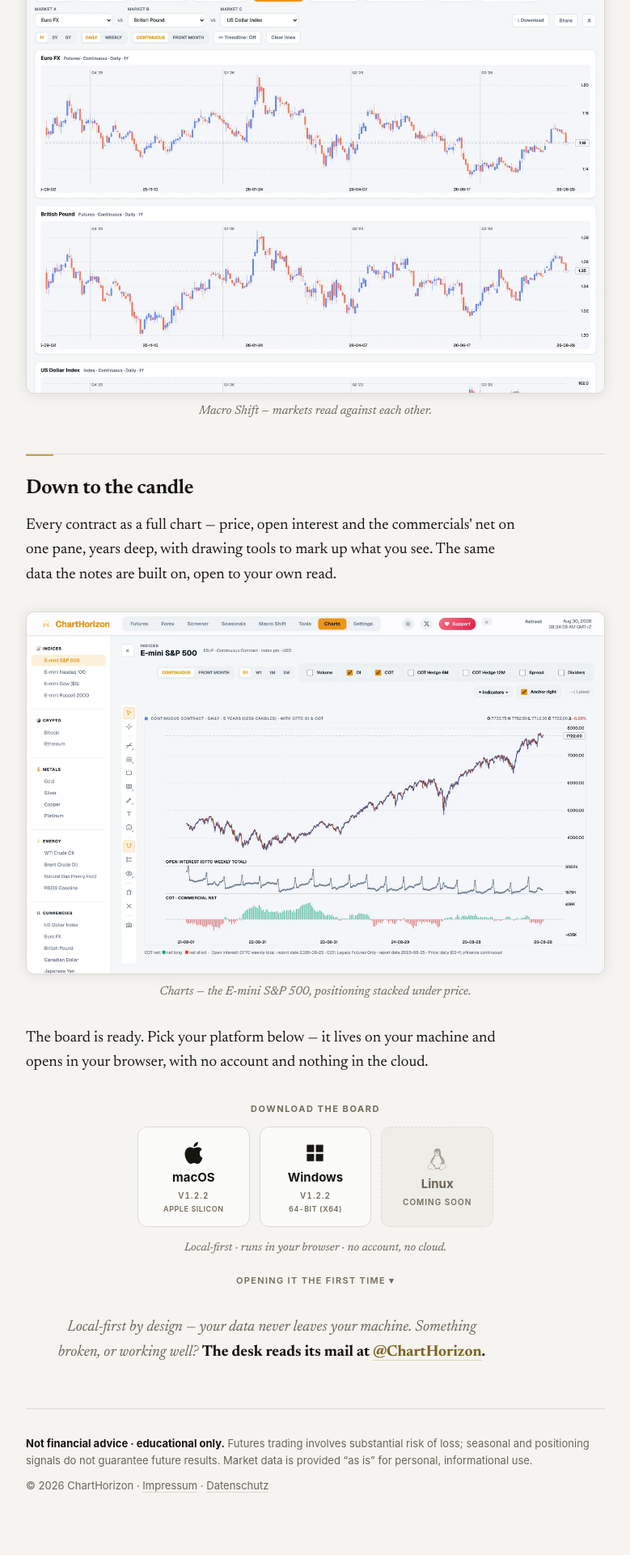
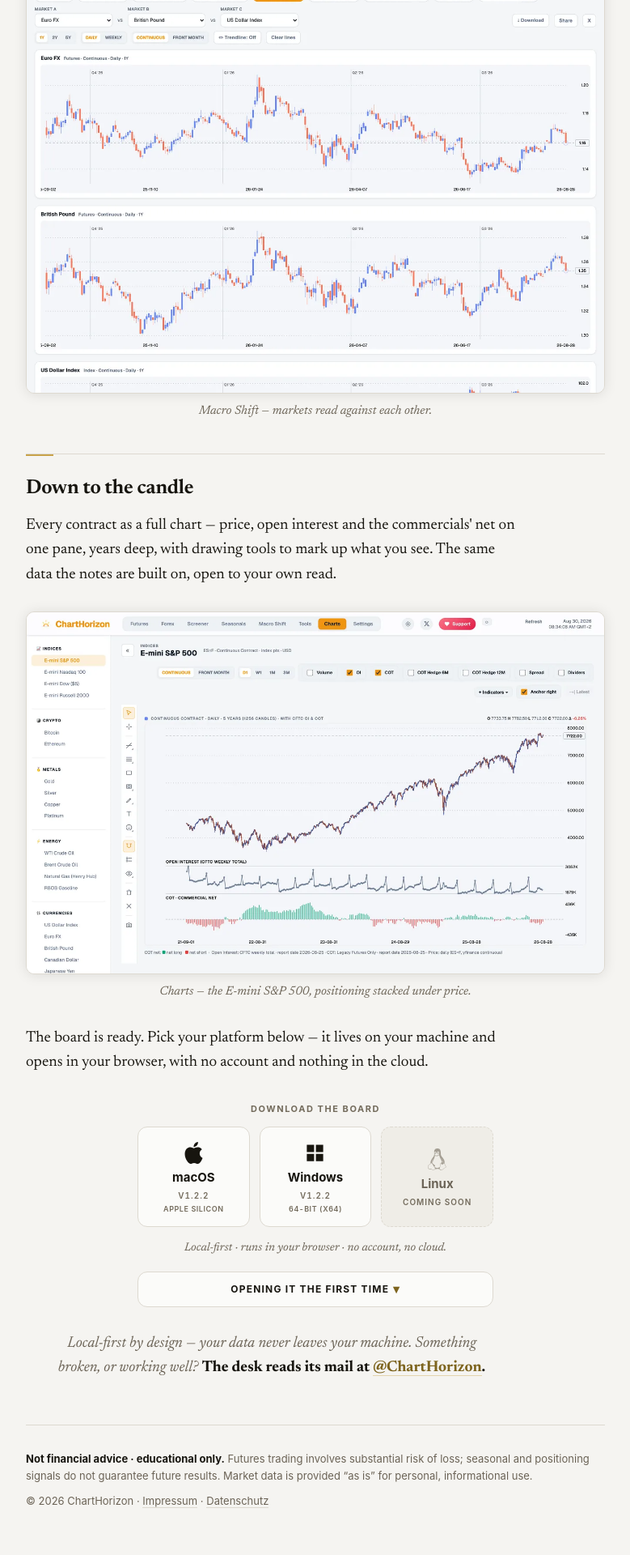
Before and after one commit to ChartHorizon/website, a Jekyll site: the page built from dashboard.html, in a window 1280 px wide. Shown: the part 3410-5330 px from the top of the page at 81% size, without its empty margins (250-1029 px from the left). Built offline with Jekyll 4.4.1, drawn with Linux system fonts in a browser that asks for light colours.

Commit message:
dashboard: the first-run notes read as part of the download block
"Opening it the first time" was muted-2 at 11px on bare paper under a row of
bordered cards — the quietest thing in the loudest neighbourhood on the page,
and skipped accordingly. It is now a card at .dl-grid's own 440px, so it lines
up under the buttons as their fourth element: ink-weight 12px label, gold
disclosure marker, hairline under the summary once open, body padded inside
the border.

This is the note that stands between a finished download and Gatekeeper
calling the app damaged or SmartScreen refusing to run it — the likeliest
moment for a reader to give up on an unsigned build. Still a disclosure and
still collapsed by default; it is not competing with the buttons above it.

Co-Authored-By: Claude Opus 5 <noreply@anthropic.com>
Claude-Session: https://claude.ai/code/session_01DkHnHuBULREGiiRhSGNNJr

```diff
--- a/_config.yml
+++ b/_config.yml
@@ -17,7 +17,7 @@ markdown: kramdown
 # Stylesheet cache key, appended as ?v= in _layouts/default.html. BUMP THIS whenever
 # assets/css/blog.css changes — otherwise returning readers keep the cached copy.
 # (It used to be site.time, which made every daily FX push re-download the CSS.)
-css_version: 20
+css_version: 21
 
 # The desk's timezone. Without this, CI builds in UTC and Jekyll silently DROPS any post
 # whose date is still in the future there — a post dated today, built at 23:30 CEST
--- a/assets/css/blog.css
+++ b/assets/css/blog.css
@@ -288,15 +288,24 @@ a.dl-btn:active{transform:translateY(1px)}
 .dl-btn--soon .dl-os-ico{fill:var(--muted-2); opacity:.6}
 .dl-btn--soon .dl-os{color:var(--muted)}
 .dl-note{font:italic 14px/1.5 var(--serif); color:var(--muted); margin:16px auto 0; max-width:42ch; text-wrap:balance}
-/* first-run helper for unsigned builds — collapsed by default, launched state only */
-.dl-firstrun{max-width:50ch; margin:16px auto 0; text-align:left; font:14px/1.55 var(--sans); color:var(--muted)}
-/* padding lifts the disclosure control to a ≥24px target (WCAG 2.5.8) without moving the layout */
-.dl-firstrun summary{cursor:pointer; text-align:center; font:600 11px/1.3 var(--sans); letter-spacing:.12em; text-transform:uppercase; color:var(--muted-2); list-style:none; padding:6px 0; border-radius:4px}
+/* First-run helper for unsigned builds — collapsed by default, launched state only.
+   Set as a card at .dl-grid's own 440px so it reads as the fourth element of the download
+   block rather than as a footnote under it. It was muted-2 11px on bare paper and got
+   missed: a reader who does not open this meets Gatekeeper calling the app damaged, or
+   SmartScreen refusing to run it, with no idea the page already answered it. That is the
+   most likely moment for a download to be abandoned, so the line carries ink weight and a
+   gold marker — still a disclosure, not a second CTA competing with the buttons above. */
+.dl-firstrun{max-width:440px; margin:18px auto 0; text-align:left; font:14px/1.55 var(--sans); color:var(--muted);
+  border:1px solid var(--rule); border-radius:12px; background:var(--card)}
+/* padding lifts the disclosure control well past the ≥24px target (WCAG 2.5.8) */
+.dl-firstrun summary{cursor:pointer; text-align:center; font:700 12px/1.3 var(--sans); letter-spacing:.1em; text-transform:uppercase; color:var(--ink); list-style:none; padding:13px 15px; border-radius:12px}
+.dl-firstrun summary:hover{color:var(--gold-ink)}
 .dl-firstrun summary::-webkit-details-marker{display:none}
-.dl-firstrun summary::after{content:" ▾"; color:var(--muted-2)}
+.dl-firstrun summary::after{content:" ▾"; font-size:15px; line-height:0; vertical-align:-1px; color:var(--gold-ink)}
+.dl-firstrun[open] summary{border-bottom:1px solid var(--rule); border-radius:12px 12px 0 0}
 .dl-firstrun[open] summary::after{content:" ▴"}
-.dl-firstrun p{margin:13px 0 8px}
-.dl-firstrun ul{margin:0; padding-left:1.15em; list-style:disc}
+.dl-firstrun p{margin:12px 0 8px; padding:0 15px}
+.dl-firstrun ul{margin:0 0 14px; padding:0 15px 0 calc(15px + 1.15em); list-style:disc}
 .dl-firstrun li{margin:5px 0}
 .dl-firstrun b{color:var(--ink); font-weight:700}
 .dl-firstrun code{font:12.5px/1.4 ui-monospace,SFMono-Regular,Menlo,monospace; background:var(--quote-bg); border:1px solid var(--rule); border-radius:4px; padding:1px 5px}
```
